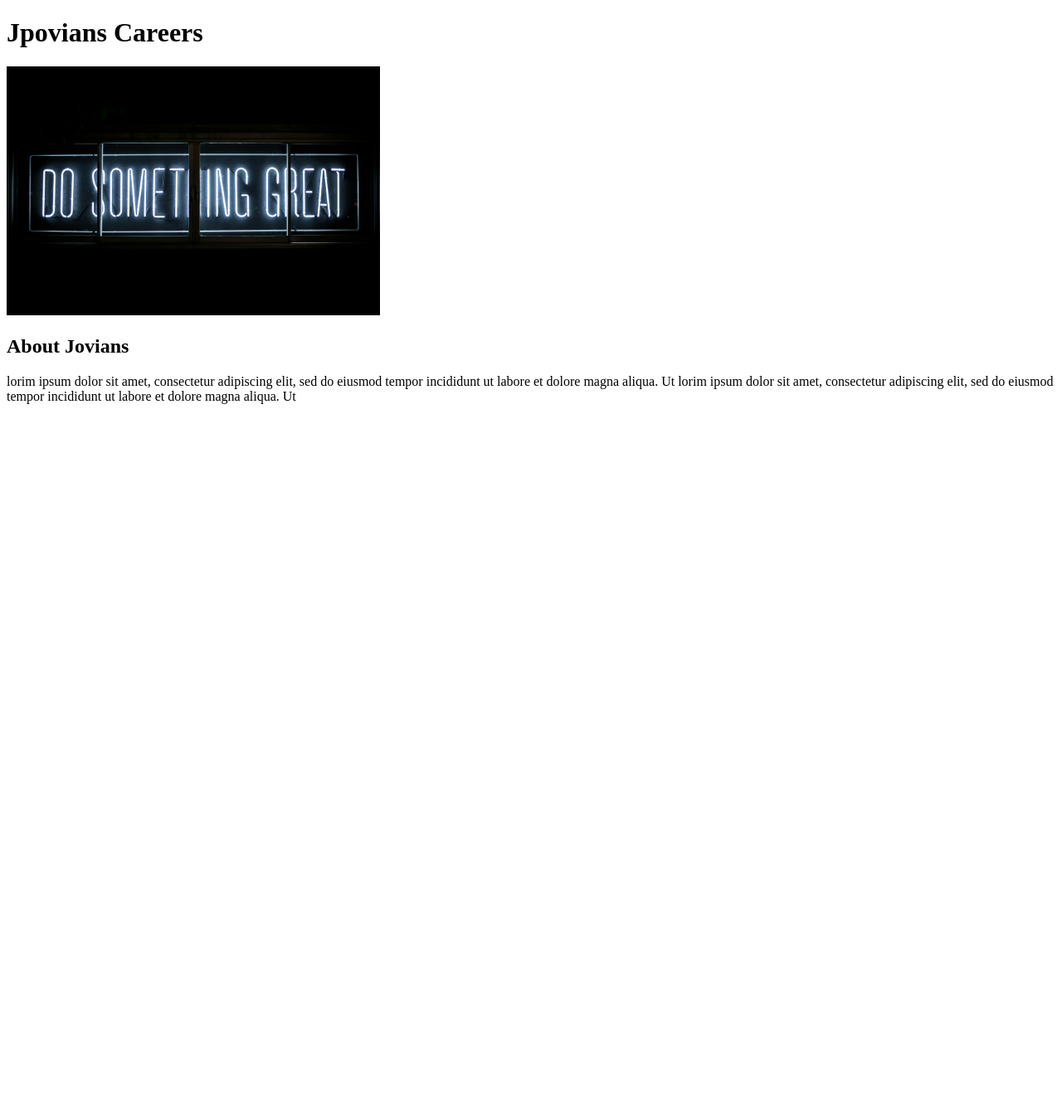
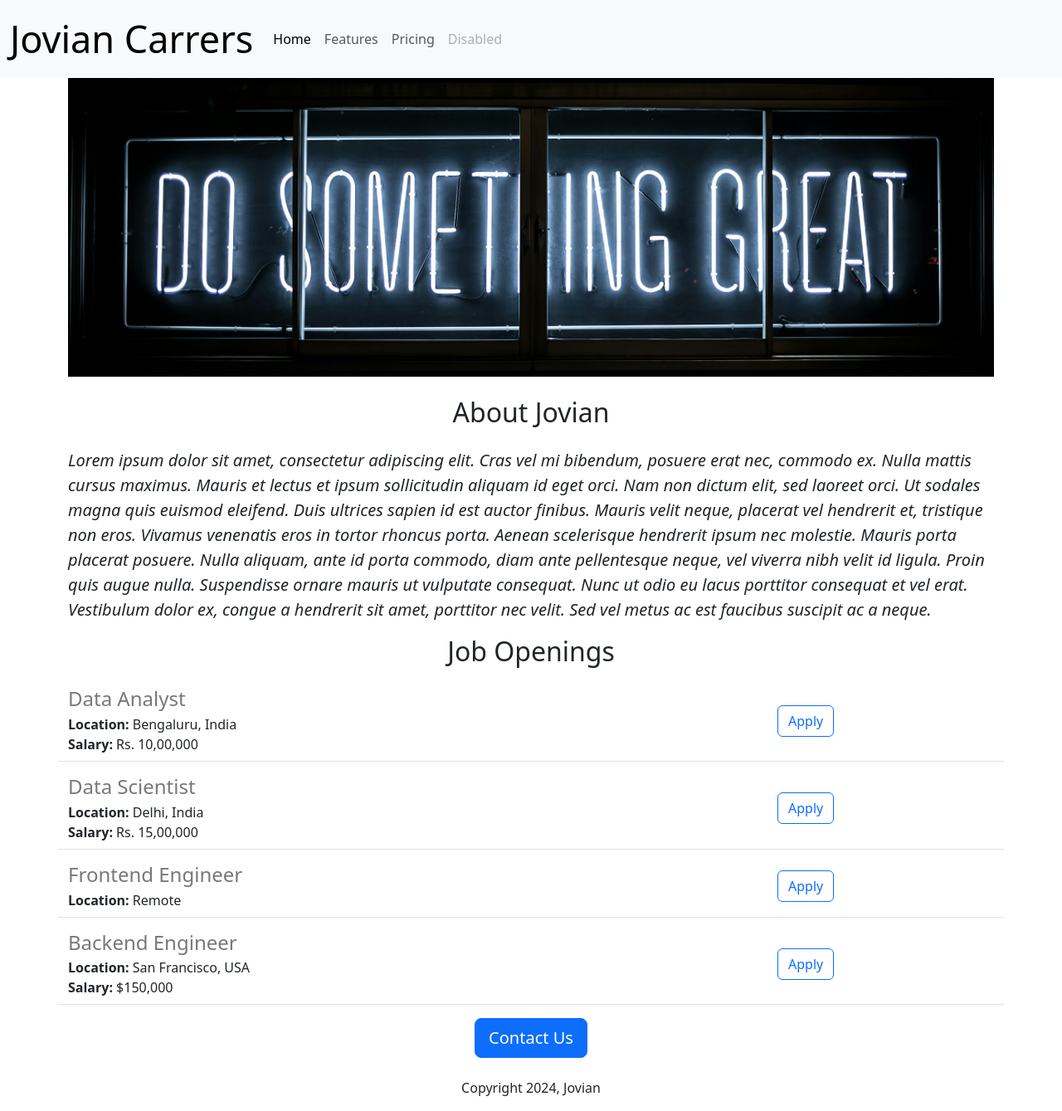
Before and after one commit to langerpereira/jovian-careers-website-v2-database-, a Flask app: page / in a window 1280 px wide. Shown: the whole page at 83% size. Before the commit the page ends 487 px from the top, so only its background shows below. Run offline with Flask 3, Linux system fonts and the light colour scheme.

Commit message:
Added dynamic data

```diff
--- a/app.py
+++ b/app.py
@@ -1,10 +1,42 @@
-from flask import Flask, render_template
+from flask import Flask, render_template, jsonify
 
 app = Flask(__name__)
 
+JOBS = [
+  {
+    'id': 1,
+    'title' : 'Data Analyst',
+    'location' : 'Bengaluru, India',
+    'salary' : 'Rs. 10,00,000'
+  },
+  {
+    'id': 2,
+    'title' : 'Data Scientist',
+    'location' : 'Delhi, India',
+    'salary' : 'Rs. 15,00,000'
+  },
+  {
+    'id': 3,
+    'title' : 'Frontend Engineer',
+    'location' : 'Remote',
+  },
+  {
+    'id': 4,
+    'title' : 'Backend Engineer',
+    'location' : 'San Francisco, USA',
+    'salary' : '$150,000'
+  }
+]
+
 @app.route("/")
-def hello_world():
-    return render_template("home.html")
+def hello_jovian():
+    return render_template('home.html',
+                          jobs = JOBS,
+                          company_name ='Jovian')
+
+@app.route("/api/jobs")
+def list_jobs():
+  return jsonify(JOBS)
 
 if __name__ == "__main__":
   app.run(host='0.0.0.0', debug=True)
--- a/templates/home.html
+++ b/templates/home.html
@@ -1,15 +1,62 @@
 <!DOCTYPE html>
 <html lang="en">
+
 <head>
-  <meta charset="UTF-8">
-  <meta http-equiv="X-UA-Compatible" content="IE=edge">
-  <meta name="viewport" content="width=device-width, initial-scale=1.0">
-  <title>Jpovians Careers</title>
+  <meta charset="utf-8">
+  <meta name="viewport" content="width=device-width, initial-scale=1">
+  <title>{{company_name}} Carrers</title>
+  <link href="https://cdn.jsdelivr.net/npm/bootstrap@5.3.3/dist/css/bootstrap.min.css" rel="stylesheet" integrity="sha384-QWTKZyjpPEjISv5WaRU9OFeRpok6YctnYmDr5pNlyT2bRjXh0JMhjY6hW+ALEwIH" crossorigin="anonymous">
+  <style>
+    #banner {
+      height: 360px;
+      width: 100%;
+      object-fit: cover;
+      margin-bottom: 16px;
+    }
+  </style>
 </head>
+
 <body>
-  <h1>Jpovians Careers</h1>
-  <img src="https://f9e967e5-de3d-4afc-b639-3930ab1d9aa0-00-2wttvhxkhmokv.sisko.replit.dev/static/banner.jpg" height="300px">
-<h2>About Jovians</h2>
-  <p>lorim ipsum dolor sit amet, consectetur adipiscing elit, sed do eiusmod tempor incididunt ut labore et dolore magna aliqua. Ut lorim ipsum dolor sit amet, consectetur adipiscing elit, sed do eiusmod tempor incididunt ut labore et dolore magna aliqua. Ut</p>
+  <nav class="navbar navbar-expand-lg bg-body-tertiary">
+    <div class="container-fluid">
+      <a class="navbar-brand" style= "font-style:bolder; font-size:45px;" href="#">{{company_name}} Carrers</a>
+      <button class="navbar-toggler" type="button" data-bs-toggle="collapse" data-bs-target="#navbarNav" aria-controls="navbarNav" aria-expanded="false" aria-label="Toggle navigation">
+        <span class="navbar-toggler-icon"></span>
+      </button>
+      <div class="collapse navbar-collapse" id="navbarNav">
+        <ul class="navbar-nav">
+          <li class="nav-item">
+            <a class="nav-link active" aria-current="page" href="#">Home</a>
+          </li>
+          <li class="nav-item">
+            <a class="nav-link" href="#">Features</a>
+          </li>
+          <li class="nav-item">
+            <a class="nav-link" href="#">Pricing</a>
+          </li>
+          <li class="nav-item">
+            <a class="nav-link disabled" aria-disabled="true">Disabled</a>
+          </li>
+        </ul>
+      </div>
+    </div>
+  </nav>
+  <div class="container">
+    <img class="img-fluid" id="banner" src="https://f9e967e5-de3d-4afc-b639-3930ab1d9aa0-00-2wttvhxkhmokv.sisko.replit.dev/static/banner.jpg" height="300px">
+    <h2 class="text-center mt-2 mb-4">About {{company_name}}</h2>
+    <p class="lead" style="font-size: 20px; font-style: italic; font-style: bold;">Lorem ipsum dolor sit amet, consectetur adipiscing elit. Cras vel mi bibendum, posuere erat nec, commodo ex. Nulla mattis cursus maximus. Mauris et lectus et ipsum sollicitudin aliquam id eget orci. Nam non dictum elit, sed laoreet orci. Ut sodales magna quis euismod eleifend. Duis ultrices sapien id est auctor finibus. Mauris velit neque, placerat vel hendrerit et, tristique non eros. Vivamus venenatis eros in tortor rhoncus porta. Aenean scelerisque hendrerit ipsum nec molestie. Mauris porta placerat posuere. Nulla aliquam, ante id porta commodo, diam ante pellentesque neque, vel viverra nibh velit id ligula. Proin quis augue nulla. Suspendisse ornare mauris ut vulputate consequat. Nunc ut odio eu lacus porttitor consequat et vel erat. Vestibulum dolor ex, congue a hendrerit sit amet, porttitor nec velit. Sed vel metus ac est faucibus suscipit ac a neque.</p>
+    <h2 class="text-center mt-2 mb-4">Job Openings</h2>
+    <p>
+      {% for job in jobs %}
+        {% include 'jobitem.html' %}
+      {% endfor %}
+    </p>
+    <div class="text-center">
+      <button class="btn btn-primary btn-lg">Contact Us</button>
+      <p class="mt-4">Copyright 2024, {{company_name}}</p>
+    </div>
+  </div>
+  <script src="https://cdn.jsdelivr.net/npm/bootstrap@5.3.3/dist/js/bootstrap.bundle.min.js" integrity="sha384-YvpcrYf0tY3lHB60NNkmXc5s9fDVZLESaAA55NDzOxhy9GkcIdslK1eN7N6jIeHz" crossorigin="anonymous"></script>
 </body>
+
 </html>
--- /dev/null
+++ b/templates/jobitem.html
@@ -0,0 +1,12 @@
+<div class="border-bottom row align-items-center" style="margin-bottom: 16px; padding-bottom: 8px">
+  <div class="col-9">
+    <h4 style= "color: rgb(120,120,120); margin-bottom: 4px;">{{job['title']}}</h4>
+    <div><b>Location:</b> {{job['location']}}</div>
+    {% if 'salary' in job: %}
+      <div><b>Salary:</b> {{job['salary']}}</div>
+    {% endif %}
+    </div>
+  <div class="col-3">
+    <button type="button" class="btn btn-outline-primary">Apply</button>
+  </div>
+</div>
```
